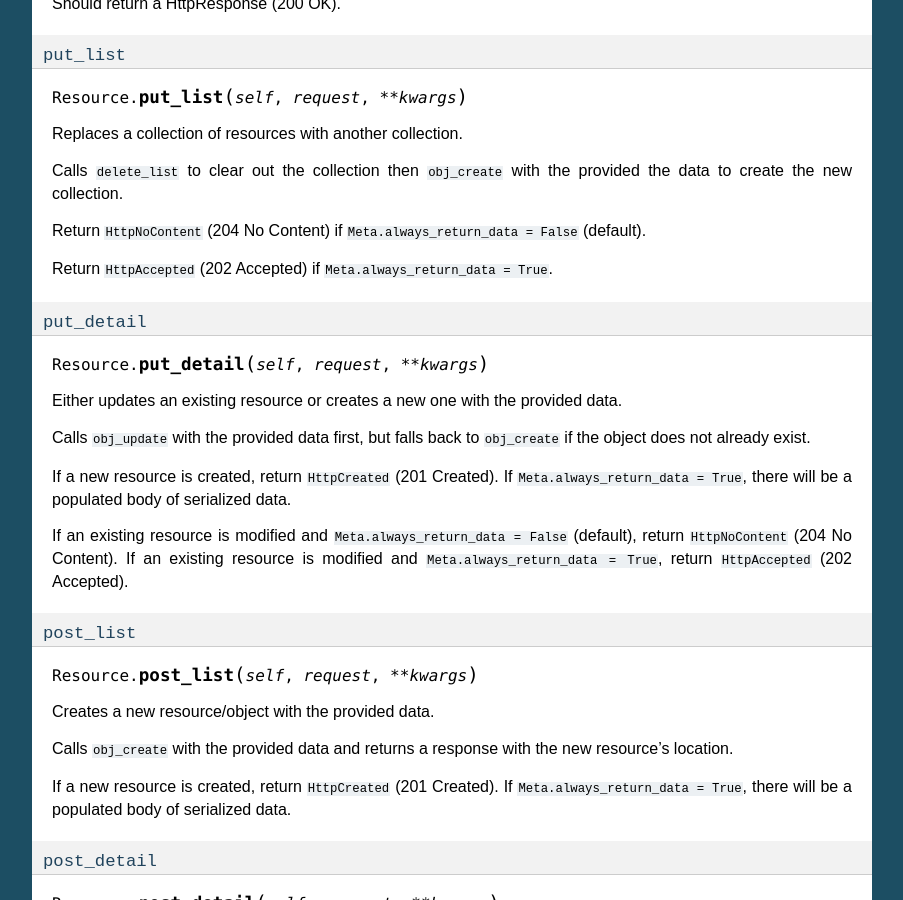
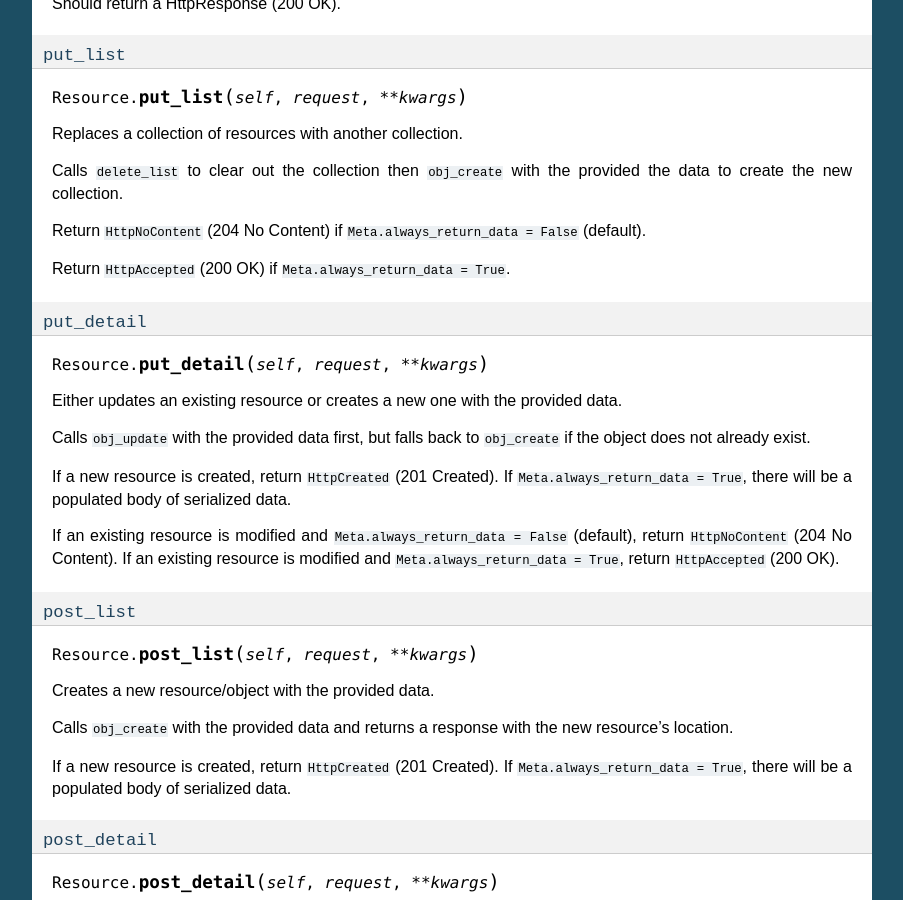
Before and after one commit to django-tastypie/django-tastypie, a Sphinx documentation site: the page built from docs/resources.rst, in a window 1280 px wide and 900 px high, scrolled down 23097 px. Shown: the whole window, without its empty margins (198-1101 px from the left). Built offline with Sphinx 7.4.7, drawn with Linux system fonts in a browser that asks for light colours; pages that are not in the unit, such as notebooks, are missing from menus.

Commit message:
Update PUT response codes
See commit for details: https://github.com/django-tastypie/django-tastypie/commit/abc0bef

```diff
--- a/docs/resources.rst
+++ b/docs/resources.rst
@@ -1418,7 +1418,7 @@ with the provided the data to create the new collection.
 Return ``HttpNoContent`` (204 No Content) if
 ``Meta.always_return_data = False`` (default).
 
-Return ``HttpAccepted`` (202 Accepted) if
+Return ``HttpAccepted`` (200 OK) if
 ``Meta.always_return_data = True``.
 
 ``put_detail``
@@ -1440,8 +1440,8 @@ If an existing resource is modified and
 ``Meta.always_return_data = False`` (default), return ``HttpNoContent``
 (204 No Content).
 If an existing resource is modified and
-``Meta.always_return_data = True``, return ``HttpAccepted`` (202
-Accepted).
+``Meta.always_return_data = True``, return ``HttpAccepted`` (200
+OK).
 
 ``post_list``
 -------------
```
